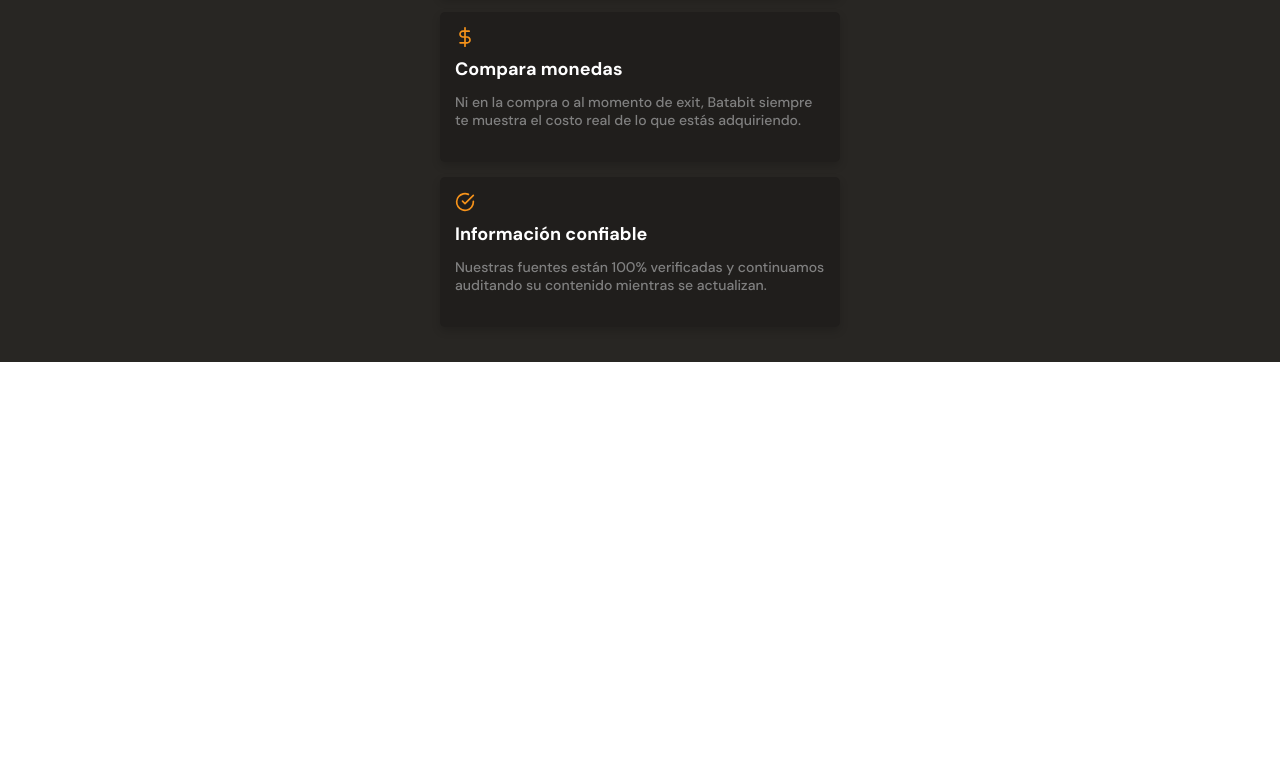
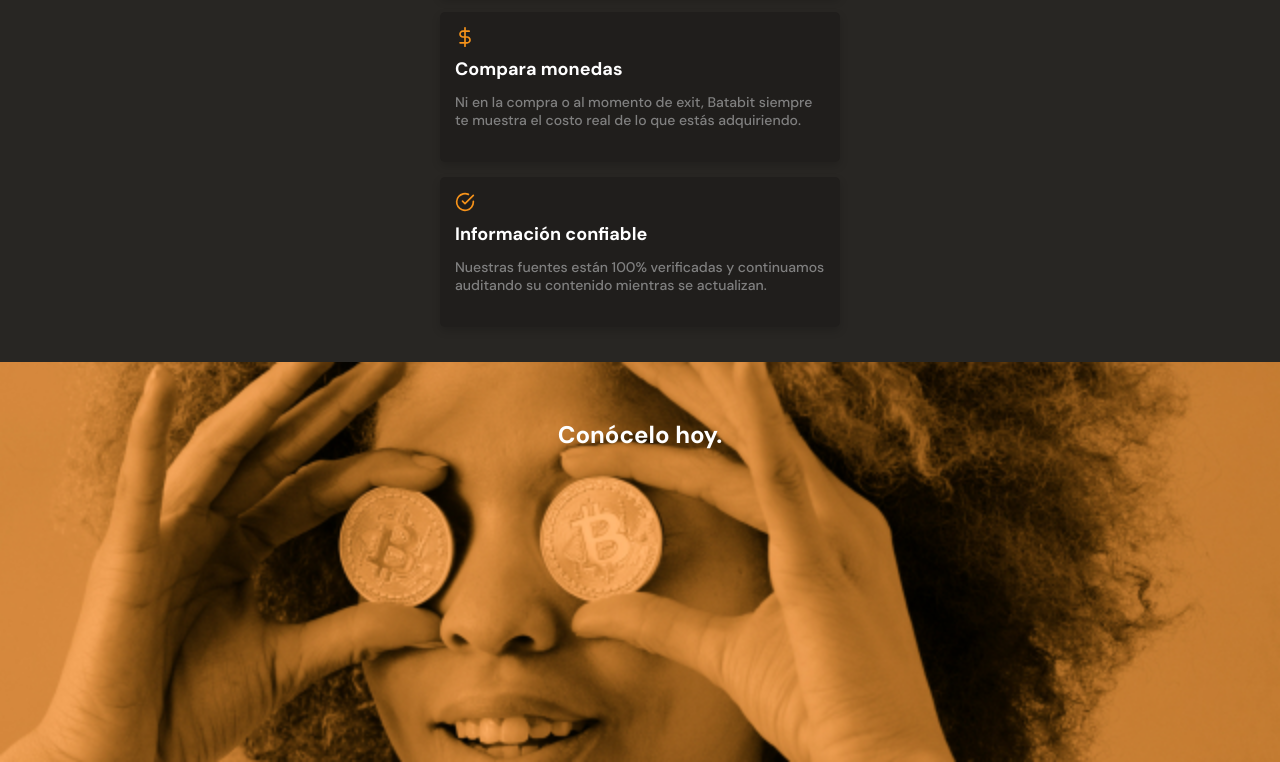
Before and after one commit to cristian-mera/Batatabit-CristianMera, a plain HTML site: page index.html in a window 1280 px wide. Shown: the part 1988-2750 px from the top of the page. Before the commit the page ends 2350 px from the top, so only its background shows below. Drawn offline with Linux system fonts and the light colour scheme.

Commit message:
seccion comodin completa, imagen y texto

```diff
--- a/index.html
+++ b/index.html
@@ -131,7 +131,9 @@
                 </article>
 
         </section>
-        <section>
+        <!-- Seccion comodin -->
+        <section class="bitcoin-img-container">
+            <h2>Conócelo hoy.</h2>
 
         </section>
         <section>
--- a/style.css
+++ b/style.css
@@ -294,7 +294,7 @@ main{
     width: 90%;
     min-width: 288px;
     max-width: 400px;
-    height: 150px;
+    min-height: 150px;
     margin: 15px auto;
     padding: 15px;
     background-color: var(--warm-black);
@@ -336,3 +336,20 @@ main{
     line-height: 1.8rem;
     color: #808080;
 }
+.bitcoin-img-container{
+    width: 100%;
+    min-width: 320px;
+    height: 50vh;
+    background-image: url("./assets/img/bitcoinbaby2x.jpg");
+    background-position: center;
+    background-size: cover;
+    background-repeat: no-repeat;
+    text-align: center;
+}
+.bitcoin-img-container h2{
+    padding-top: 60px;
+    font-size: 2.4rem;
+    font-weight: bold;
+    line-height: 2.6rem;
+    color: var(--just-white);
+}
```
